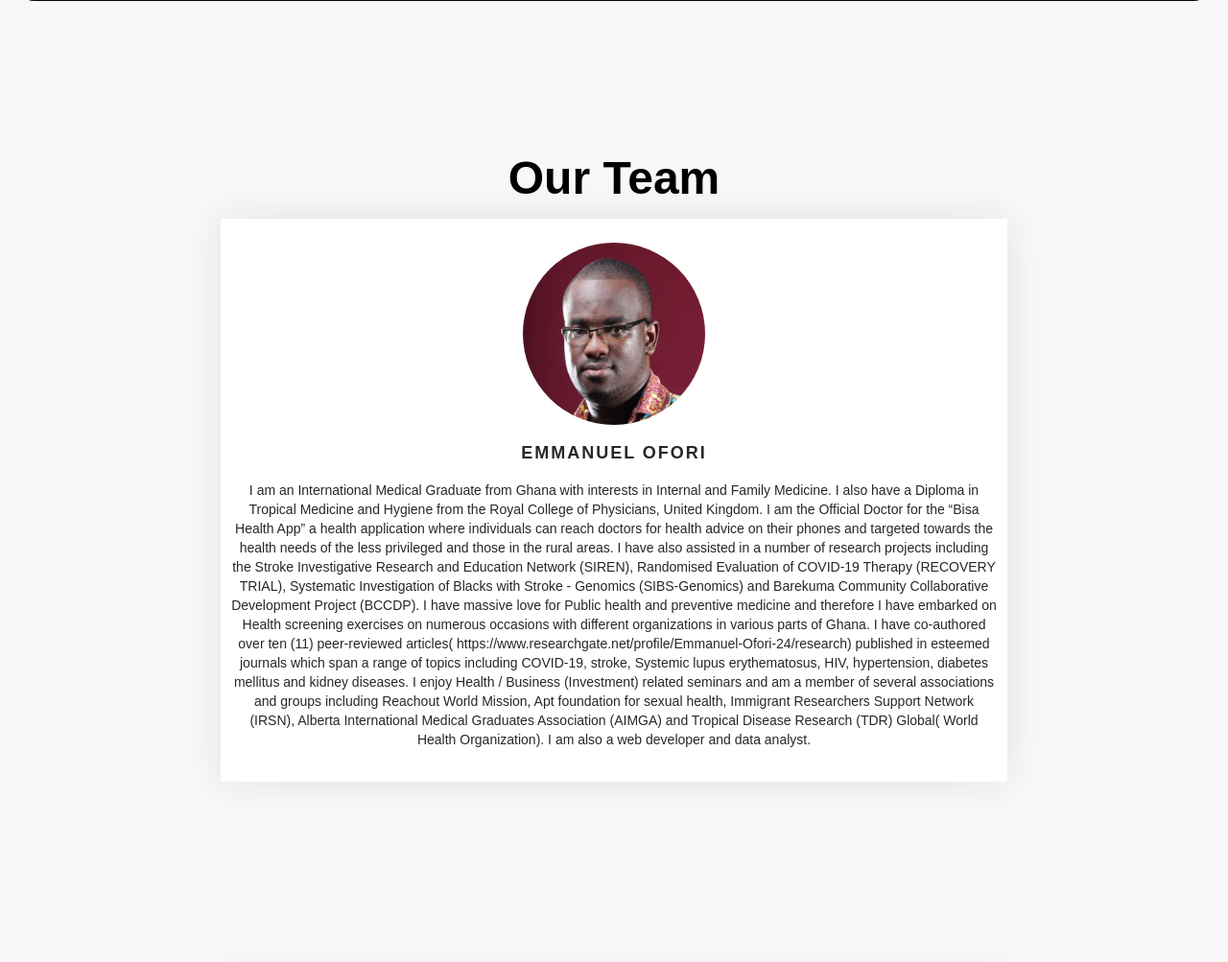
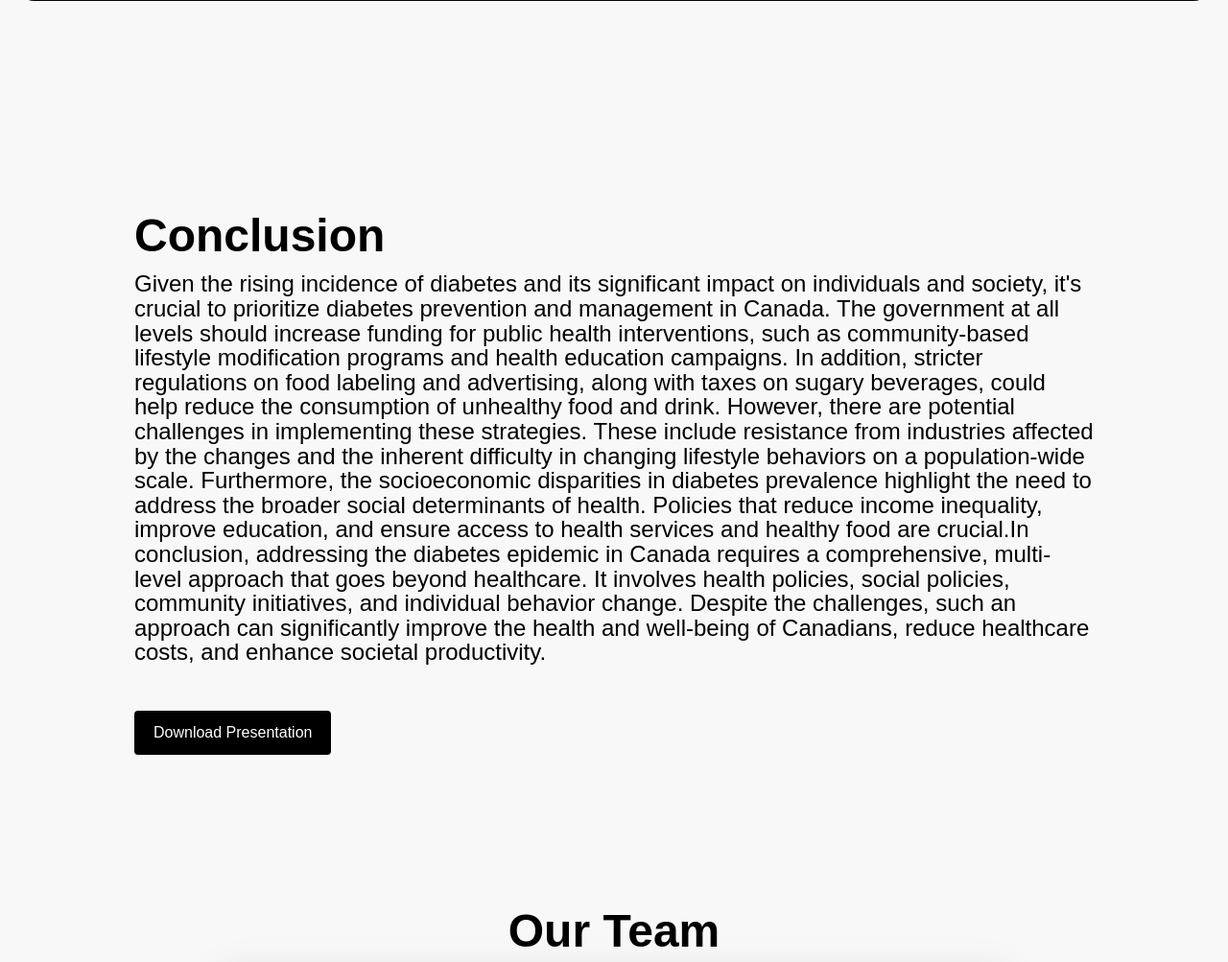
Before and after one commit to emmanuelofor/diabetes_prevention_canada, a Flask app: page /conclusion in a window 1280 px wide. Shown: the part 4637-5640 px from the top of the page at 96% size. Run offline with Flask 3, Linux system fonts and the light colour scheme.

Commit message:
added conclusion section

```diff
--- a/static/css/style.css
+++ b/static/css/style.css
@@ -115,6 +115,7 @@ header {
     justify-content: center;
     justify-self: center;
     justify-items: center;
+    font-size: 11px;
 }
 #key-players {
   margin-top: 1px;
@@ -414,9 +415,13 @@ header {
 }
 
 .intro p{
-  width: 800px;
+  width: 1000px;
   color: #fff;
   font-size: 24px;
+  margin-bottom: 2em;
+  font-family: "Montserrat", sans-serif;
+  line-height: 1.2em;
+
 }
 .button {
   display: inline-block;
@@ -442,3 +447,43 @@ header {
   height: 80px;
   margin-top: 2.6em;
 }
+
+.container1 {
+  display: flex;
+  justify-content: center;
+  align-items: center;
+
+}
+
+ .container1 h1{
+  font-size: 48px;
+  color: #000000;
+  margin-bottom: 25px;
+
+}
+.container1 p{
+  width: 1000px;
+  color: #000000;
+  font-size: 24px;
+  margin-bottom: 2em;
+
+
+}
+.button1 {
+  display: inline-block;
+  padding: 10px 20px;
+  background-color: #000000;
+  color: #ffffff;
+  text-decoration: none;
+  border-radius: 4px;
+  transition: background-color 0.3s ease;
+}
+
+.button1:hover {
+  background-color: #fc2200;
+  color: #fff;
+}
+#conclusion{
+  margin-top: 10em;
+
+}
--- a/templates/index.html
+++ b/templates/index.html
@@ -27,6 +27,7 @@
           <a href="#Impact">Impact</a>
           <a href="#current-situation">Current Situation</a>
           <a href="#key-players">Key Players</a>
+          <a href="#conclusion">Conclusion</a>
           <a href="#team">Team</a>
         </li>
       </ul>
@@ -44,7 +45,7 @@
               <p>
                 Diabetes is the most common chronic diseases affecting people and the rates are continuously rising around the world. It's a chronic metabolic disease characterized by high levels of glucose in the blood, and the onset can often be influenced by factors like genetics, obesity, lack of physical activity, and unhealthy diet. Three main types of diabetes are Type 1, Type 2 and gestational diabetes. Diabetes, particularly Type 2 Diabetes, poses a significant public health concern in Canada due to its growing prevalence and its associated health complications. The international Diabetes Federation has listed Canada as one of the worst OECD countries for Diabetes prevalence. One in every 3 Canadian has diabetes or prediabetes and one Canadian is diagnosed with diabetes every 3 minutes. As of 2022, about 11 million Canadians are estimated to be living with diabetes or prediabetes, a figure expected to rise in the coming years.
                 </p>
-                <a class="button" href="/static/css/Diabetes Prevention Presentation.pdf">Download Presentation</a>
+                <a class="button" target="_blank" href="/static/css/Diabetes Prevention.pdf.pdf">Download Presentation</a>
             </div>
       </div>
 
@@ -161,6 +162,20 @@
 
 
     </section>
+    <section id="conclusion">
+      <div class="container1">
+        <div class="text">
+          <h1>Conclusion</h1>
+            <p>
+              Given the rising incidence of diabetes and its significant impact on individuals and society, it's crucial to prioritize diabetes prevention and management in Canada. The government at all levels should increase funding for public health interventions, such as community-based lifestyle modification programs and health education campaigns. In addition, stricter regulations on food labeling and advertising, along with taxes on sugary beverages, could help reduce the consumption of unhealthy food and drink. However, there are potential challenges in implementing these strategies. These include resistance from industries affected by the changes and the inherent difficulty in changing lifestyle behaviors on a population-wide scale. Furthermore, the socioeconomic disparities in diabetes prevalence highlight the need to address the broader social determinants of health. Policies that reduce income inequality, improve education, and ensure access to health services and healthy food are crucial.In conclusion, addressing the diabetes epidemic in Canada requires a comprehensive, multi-level approach that goes beyond healthcare. It involves health policies, social policies, community initiatives, and individual behavior change. Despite the challenges, such an approach can significantly improve the health and well-being of Canadians, reduce healthcare costs, and enhance societal productivity.
+              </p>
+              <a class="button1" target="_blank" href="/static/css/Diabetes Prevention Presentation.pdf">Download Presentation</a>
+        </div>
+      </div>
+
+
+
+    </section>
 
     <section id="team">
       <div class="wrapper">
@@ -197,6 +212,7 @@
 
     </div>
     </section>
+
   <footer>
     <H2>Presentation by Emmanuel Ofori and Shraddha Sawant </H2>
 
```
Also changed, not shown: 1 other file.
